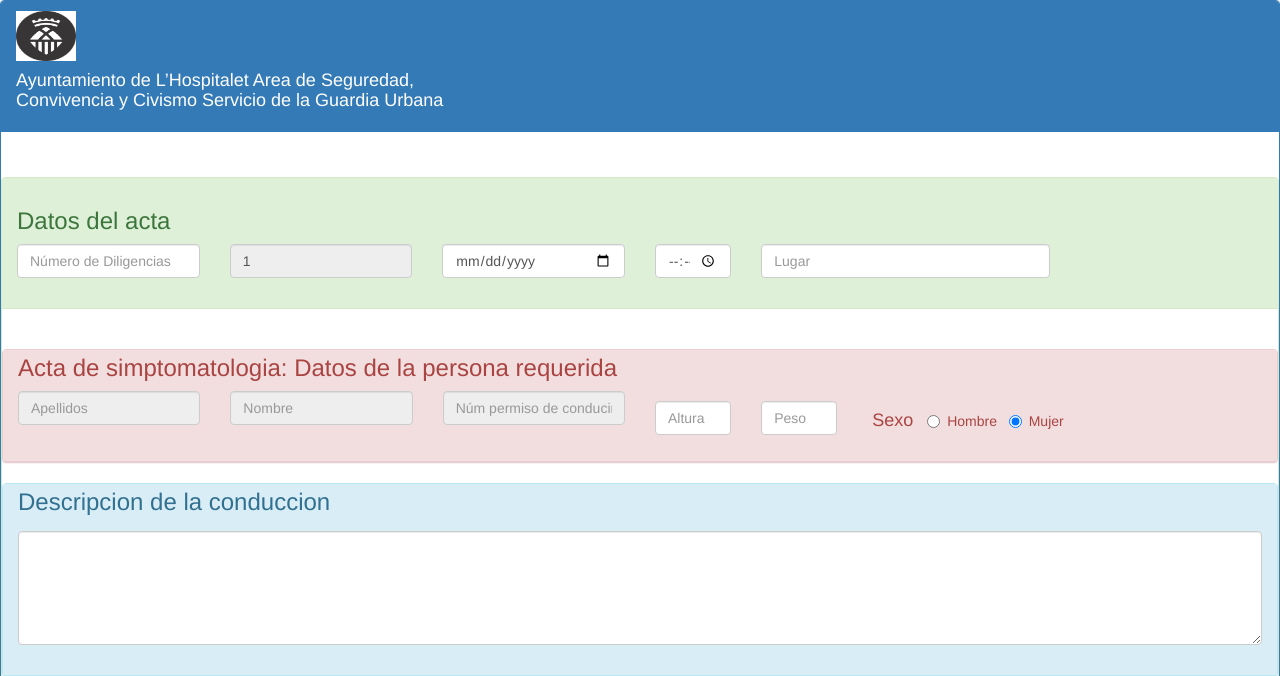
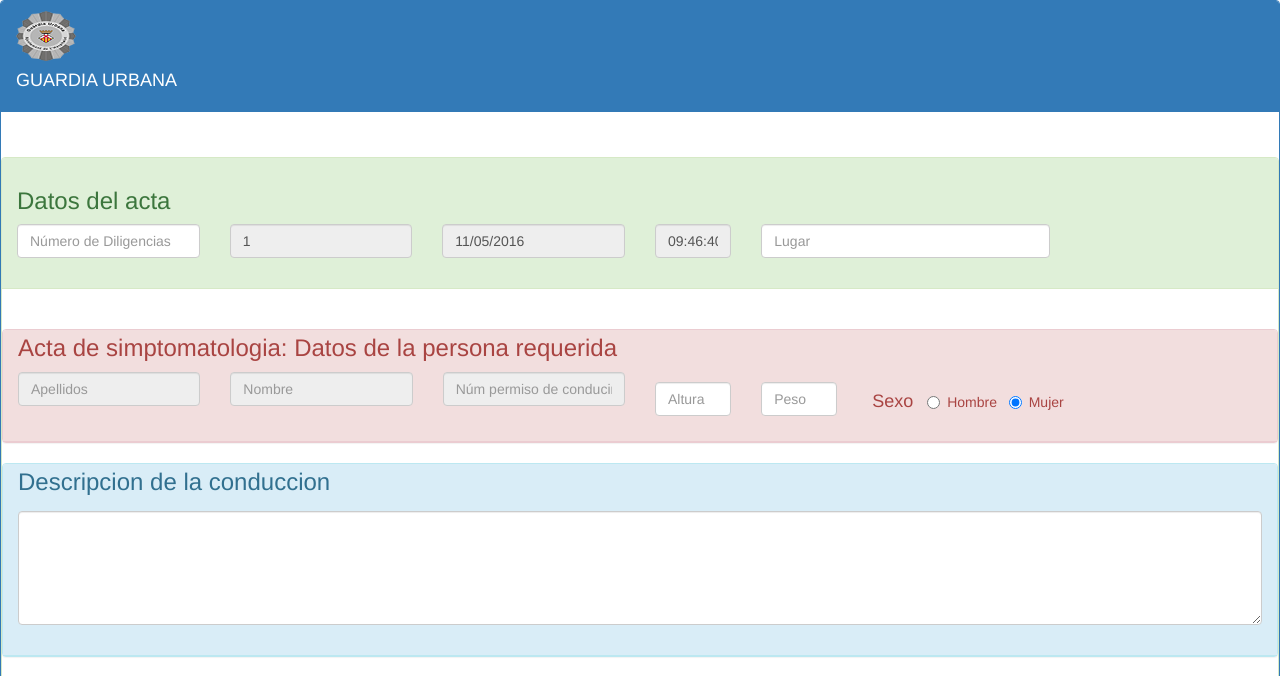
Before and after one commit to Gluque1678/ProyectoSintesisFelipeOscarGerman, a PHP site: page /A21.php in a window 1280 px wide; the page is wider, and only the part inside the window is pictured. Shown: the top 676 px of that part. Run offline with PHP 8.4, Linux system fonts and the light colour scheme; the visitor is signed in with stand-in values (Sample User, id 1).

Commit message:
a21 insert v2

```diff
--- a/A21.php
+++ b/A21.php
@@ -7,6 +7,9 @@ $tip=$_SESSION['TIP'];
 // var_dump($tip);
 include("conexion.proc.php");
 
+
+$hora= date ("h:i:s");
+$fecha= date ("d/m/Y");
 
 ?>
 
@@ -21,7 +24,6 @@ include("conexion.proc.php");
 <link rel="stylesheet" href="https://maxcdn.bootstrapcdn.com/bootstrap/3.3.6/css/bootstrap.min.css" integrity="sha384-1q8mTJOASx8j1Au+a5WDVnPi2lkFfwwEAa8hDDdjZlpLegxhjVME1fgjWPGmkzs7" crossorigin="anonymous">
 
 <!-- Latest compiled and minified JavaScript -->
-<script src="js/prueba.js"></script>
 <!--<script type="text/javascript" src="view.js"></script>
 <script type="text/javascript" src="validaFormulario.js"></script>-->
 
@@ -34,12 +36,8 @@ include("conexion.proc.php");
 		<div class="panel panel-primary">
 			<div class="panel-heading">
 
-				<img id="logo" src="img/Ajun.jpg" width="60px" height="50px" alt="">
-				<h4>Ayuntamiento de L’Hospitalet
-							Area de Seguredad,</br>
-							Convivencia y Civismo
-							Servicio de la Guardia Urbana
-				</h4>
+				<img id="logo" src="img/logoUrbanaActas.png" width="60px" height="50px" alt="">
+				<h4>GUARDIA URBANA</h4>
 	<form class="form-incline" class="A21"  method="" action="a21.proc.php" >
 
 			</div>
@@ -71,25 +69,24 @@ include("conexion.proc.php");
 						<div class="col-xs-2"
 
 							<label class="sr-only" for="NºDiligencias"></label>
-							<input type="diligencias" name= "Numdiligencias" id="Numdiligencias" class="form-control" placeholder="Número de Diligencias"/></br>
-
+							<input type="text" name= "Numdiligencias" id="Numdiligencias" class="form-control" placeholder="Número de Diligencias"/></br>
 
 						</div>
 
 						<div class="col-xs-2">
-						<input type="tip" name= "agentes" id="agentes" class="form-control" placeholder="Agentes" value="<?php echo $tip; ?>" readonly/>
+						<input type="text" name= "agentes" id="agentes" class="form-control" placeholder="Agentes" value="<?php echo $tip; ?>" readonly/>
 					</div>
 
 						<div class="col-xs-2">
-						<input type="date" name= "dia" id="dia" class="form-control" placeholder="Fecha" value=""/>
+						<input type="text" name= "dia" id="dia" class="form-control" placeholder="Fecha" value="<?php echo $fecha; ?>" readonly/>
 						</div>
 
 						<div class="col-xs-1">
-						<input type="time" name= "hora" id="hora" class="form-control" placeholder="hora" value=""/>
+						<input type="text" name= "hora" id="hora" class="form-control" placeholder="hora" value="<?php echo $hora; ?>" readonly/>
 						</div>
 
 						<div class="col-xs-3">
-						<input type="lugar" name= "lugar" id="lugar" class="form-control" placeholder="Lugar" value=""/>
+						<input type="text" name= "lugar" id="lugar" class="form-control" placeholder="Lugar" value=""/>
 						</div>
 
 
@@ -109,17 +106,17 @@ include("conexion.proc.php");
 					<div class="col-xs-2"
 
 						<label class="sr-only" for="apellidos"></label>
-						<input type="apellidos" id="apellidos" name= "apellidos" class="form-control" placeholder="Apellidos" value="<?php echo $dni['Primerapellido']; ?>" readonly/>
+						<input type="text" id="apellidos" name= "apellidos" class="form-control" placeholder="Apellidos" value="<?php echo $dni['Primerapellido']; ?>" readonly/>
 
 
 					</div>
 
 					<div class="col-xs-2">
-					<input type="nombre" name= "nombre" id="nombre" class="form-control" placeholder="Nombre" value="<?php echo $dni['Nombre']; ?>" readonly/>
+					<input type="text" name= "nombre" id="nombre" class="form-control" placeholder="Nombre" value="<?php echo $dni['Nombre']; ?>" readonly/>
 					</div>
 
 					<div class="col-xs-2">
-					<input type="permiso" name= "permiso" id="permiso" class="form-control" placeholder="Núm permiso de conducir" value="<?php echo $dni['Num']; ?>" readonly/>
+					<input type="text" name= "permiso" id="permiso" class="form-control" placeholder="Núm permiso de conducir" value="<?php echo $dni['Num']; ?>" readonly/>
 					</div>
 
 					<div class="radio">
@@ -141,11 +138,11 @@ include("conexion.proc.php");
 				</label>
 
 				<div class="col-xs-1">
-					<input type="altura" name= "altura" id="altura" class="form-control" placeholder="Altura" value=""/>
+					<input type="text" name= "altura" id="altura" class="form-control" placeholder="Altura" value=""/>
 				</div>
 
 				<div class="col-xs-1">
-					<input type="peso" name= "peso" id="peso" class="form-control" placeholder="Peso" value=""/>
+					<input type="text" name= "peso" id="peso" class="form-control" placeholder="Peso" value=""/>
 				</div>
 
 			</div>
--- a/a21.proc.php
+++ b/a21.proc.php
@@ -1,7 +1,7 @@
 <?php
 	session_start();
 	$dni=$_SESSION['dni_datos'];
-
+	$_SESSION['diligencias']=$_REQUEST['Numdiligencias'];
 
 	include("conexion.proc.php");
 
@@ -89,7 +89,7 @@ if (empty($_REQUEST['Psicomotricidad_movimientooscilante'])) {
 		`Expresion_fugaideas`, `Psicomotricidad_vacilante`, `Psicomotricidad_imprecision`, `Psicomotricidad_disminucionreflejos`, `Psicomotricidad_apreciacionfalsa`,
 		`Psicomotricidad_movimientooscilante`, `Descripcionmotricidad`)
 		VALUES ('$dni[Num]',
-			'$_REQUEST[Numdiligencias]',
+			'$_SESSION[diligencias]',
 			'$_REQUEST[agentes]',
 			'$_REQUEST[dia]',
 			'$_REQUEST[hora]',
@@ -132,4 +132,5 @@ if (empty($_REQUEST['Psicomotricidad_movimientooscilante'])) {
 	$resultado=mysqli_query($congu, $sqla21);
 	echo $sqla21;
 	mysqli_close($congu);
+	header("location: T27.php");
 ?>
```
